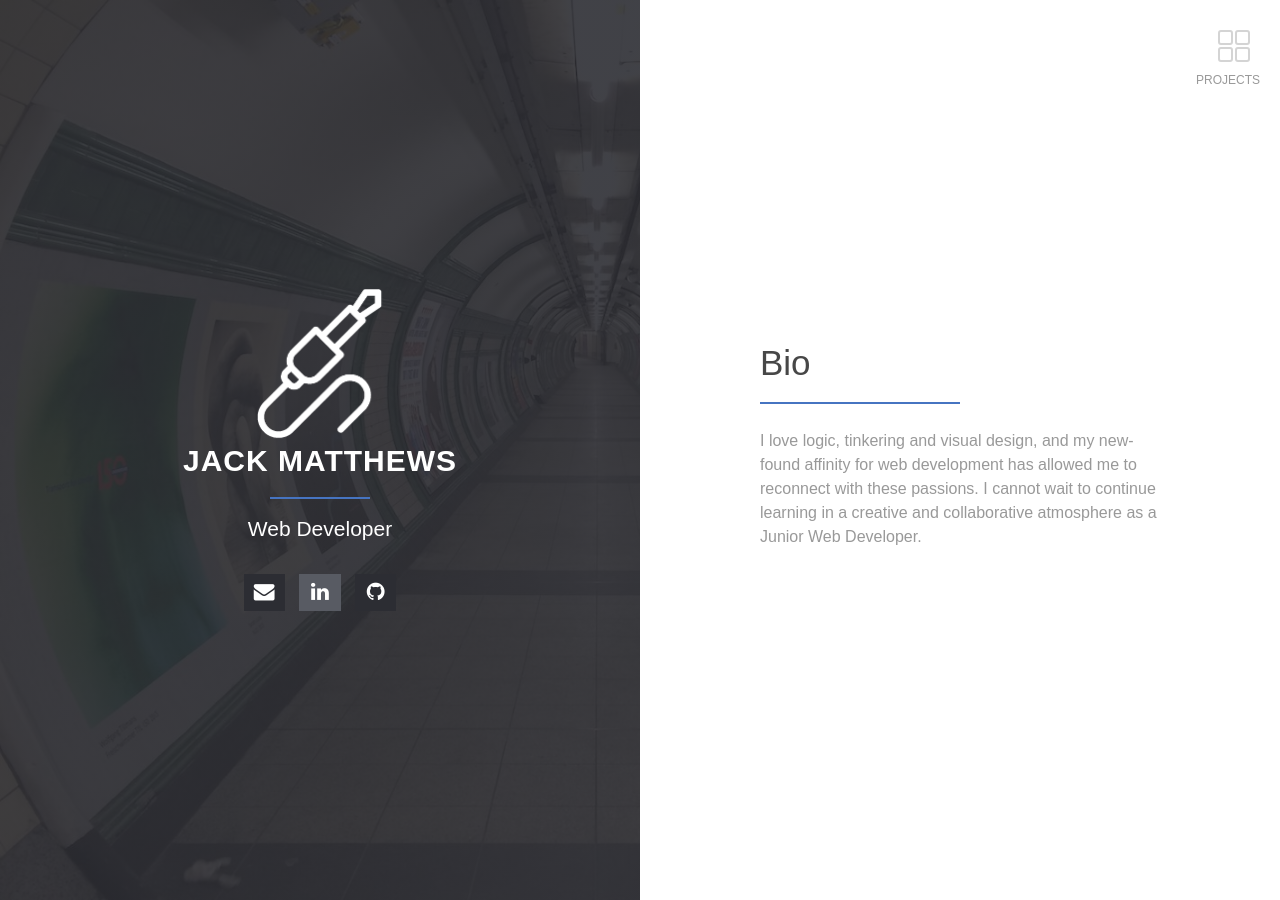
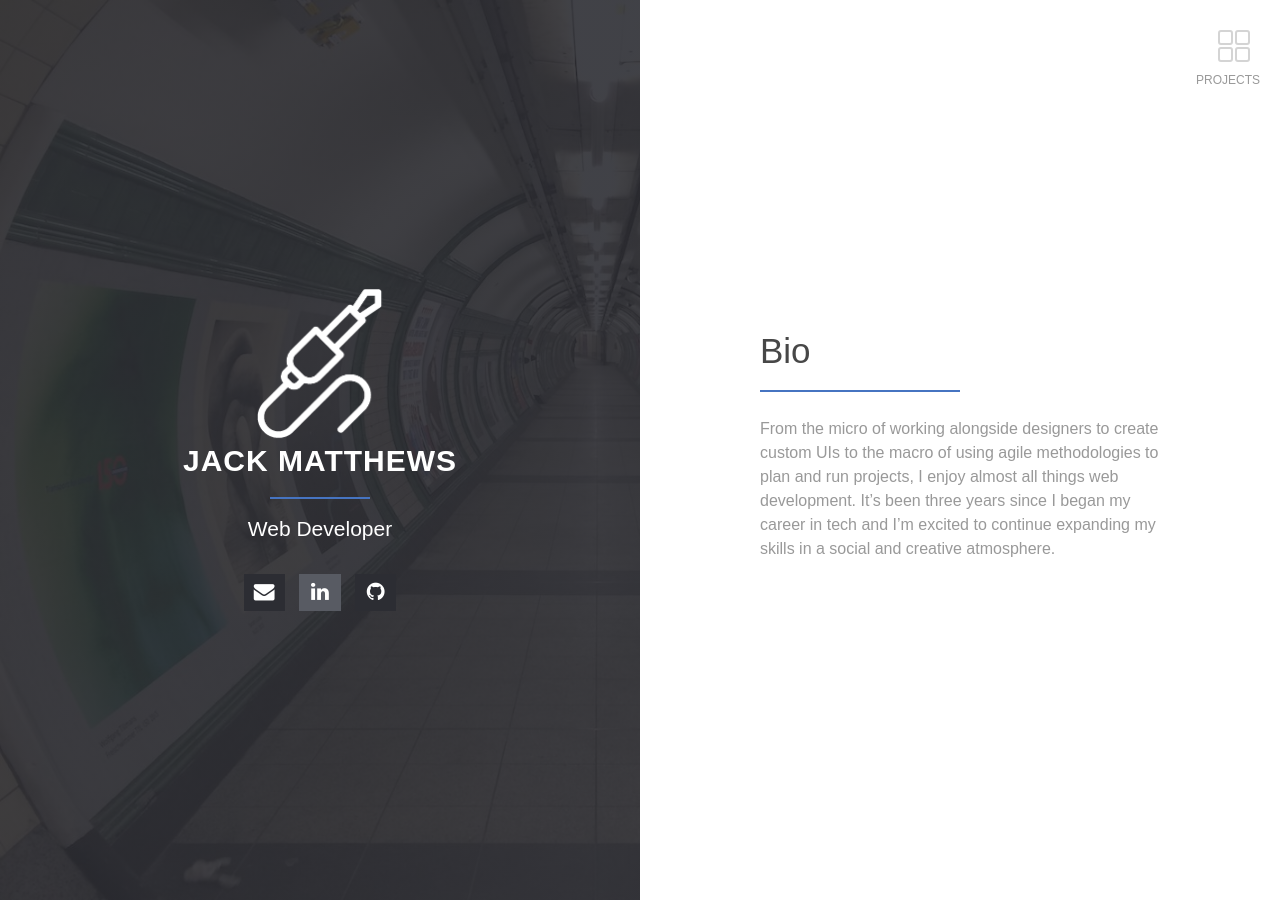
Before and after one commit to jackhkmatthews/jackhkmatthews.github.io, a Jekyll site: the page built from index.md, in a window 1280 px wide. Built offline with Jekyll 4.4.1, drawn with Linux system fonts in a browser that asks for light colours; our own code applies the rules of GitHub Pages for plain Markdown files.

Commit message:
feat(home): update copy

```diff
--- a/index.md
+++ b/index.md
@@ -3,4 +3,4 @@ layout: home
 ---
 ## Bio
 
-I love logic, tinkering and visual design, and my new-found affinity for web development has allowed me to reconnect with these passions. I cannot wait to continue learning in a creative and collaborative atmosphere as a Junior Web Developer.
+From the micro of working alongside designers to create custom UIs to the macro of using agile methodologies to plan and run projects, I enjoy almost all things web development. It's been three years since I began my career in tech and I'm excited to continue expanding my skills in a social and creative atmosphere.
```
